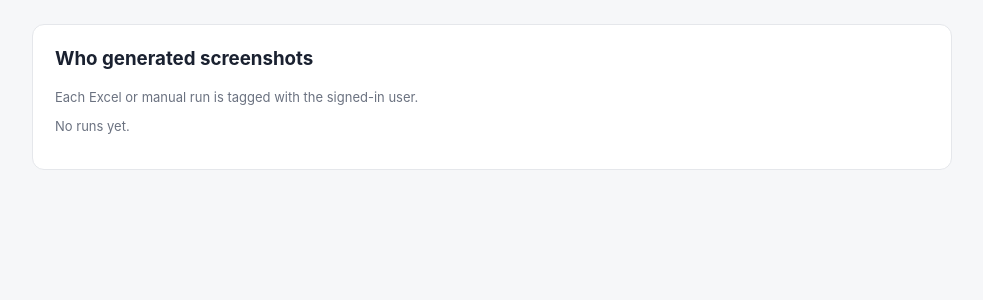
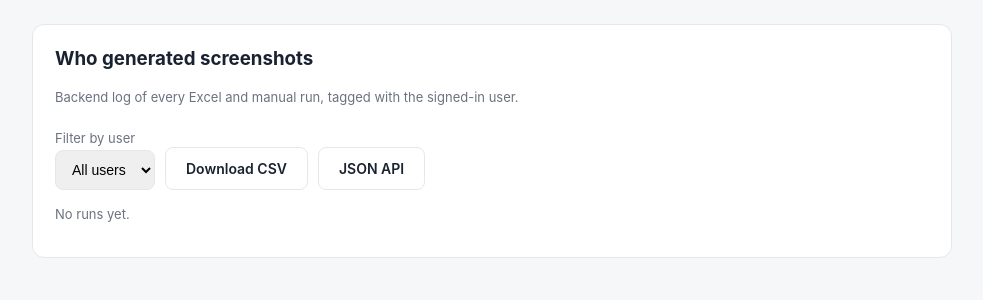
Before and after one commit to InstaServiceTech/screenshot_tool, a Flask app: page /history in a window 1280 px wide. Shown: the part 178-478 px from the top of the page, without its empty margins (148-1131 px from the left). Run offline with Flask 3, Linux system fonts and the light colour scheme; the visitor is signed in with stand-in values (Sample User, id 1).

```diff
--- a/app/app.py
+++ b/app/app.py
@@ -11,6 +11,8 @@ Flows:
 """
 from __future__ import annotations
 
+import csv
+import io
 import json
 import os
 import secrets
@@ -19,7 +21,7 @@ import uuid
 import zipfile
 from datetime import datetime, timedelta, timezone
 
-from flask import (Flask, abort, redirect, render_template, request,
+from flask import (Flask, Response, abort, jsonify, redirect, render_template, request,
                    send_file, session, url_for)
 from werkzeug.middleware.proxy_fix import ProxyFix
 from werkzeug.utils import secure_filename
@@ -86,10 +88,23 @@ def _run_dir(run_id: str) -> str:
     return d
 
 
-def _write_meta(rd: str, **fields) -> None:
+def _client_ip() -> str:
+    fwd = (request.headers.get("X-Forwarded-For") or "").split(",")[0].strip()
+    return fwd or (request.remote_addr or "")
+
+
+def _append_audit(payload: dict) -> None:
+    path = os.path.join(RUNS_DIR, "audit.jsonl")
+    with open(path, "a", encoding="utf-8") as f:
+        f.write(json.dumps(payload, ensure_ascii=False) + "\n")
+
+
+def _write_meta(rd: str, run_id: str, **fields) -> None:
     payload = {
+        "run_id": run_id,
         "user": current_user() or "unknown",
         "created_at": datetime.now(timezone.utc).strftime("%Y-%m-%d %H:%M:%S UTC"),
+        "ip": _client_ip(),
         **fields,
     }
     with open(os.path.join(rd, "meta.json"), "w", encoding="utf-8") as f:
@@ -101,6 +116,9 @@ def _write_meta(rd: str, **fields) -> None:
             f.write(f"Type: {payload['kind']}\n")
         if payload.get("count") is not None:
             f.write(f"Screenshots: {payload['count']}\n")
+        if payload.get("ip"):
+            f.write(f"IP: {payload['ip']}\n")
+    _append_audit(payload)
 
 
 def _read_meta(rd: str) -> dict:
@@ -170,9 +188,7 @@ def index():
                            default_time=DEFAULT_BOOKING_TIME)
 
 
-# ── History ───────────────────────────────────────────────────────────────────
-@app.get("/history")
-def history():
+def _list_runs(user_filter: str = "") -> list[dict]:
     runs = []
     if os.path.isdir(RUNS_DIR):
         for name in os.listdir(RUNS_DIR):
@@ -182,17 +198,53 @@ def history():
             meta = _read_meta(rd)
             if not meta:
                 continue
+            user = str(meta.get("user", "unknown"))
+            if user_filter and user.lower() != user_filter.lower():
+                continue
             runs.append({
                 "run_id": name,
-                "user": meta.get("user", "unknown"),
+                "user": user,
                 "created_at": meta.get("created_at", ""),
                 "kind": meta.get("kind", ""),
                 "count": meta.get("count", ""),
                 "detail": meta.get("detail", ""),
+                "ip": meta.get("ip", ""),
                 "has_zip": os.path.isfile(os.path.join(rd, "screenshots.zip")),
             })
     runs.sort(key=lambda r: r["created_at"], reverse=True)
-    return render_template("history.html", runs=runs)
+    return runs
+
+
+# ── History ───────────────────────────────────────────────────────────────────
+@app.get("/history")
+def history():
+    user_filter = request.args.get("user", "").strip()
+    runs = _list_runs(user_filter)
+    users = sorted({r["user"] for r in _list_runs()})
+    return render_template("history.html", runs=runs, users=users,
+                           user_filter=user_filter)
+
+
+@app.get("/api/history")
+def api_history():
+    user_filter = request.args.get("user", "").strip()
+    return jsonify({"runs": _list_runs(user_filter)})
+
+
+@app.get("/history.csv")
+def history_csv():
+    user_filter = request.args.get("user", "").strip()
+    rows = _list_runs(user_filter)
+    buf = io.StringIO()
+    w = csv.DictWriter(buf, fieldnames=["created_at", "user", "kind", "count", "detail", "ip", "run_id"])
+    w.writeheader()
+    for r in rows:
+        w.writerow({k: r.get(k, "") for k in w.fieldnames})
+    return Response(
+        buf.getvalue(),
+        mimetype="text/csv",
+        headers={"Content-Disposition": "attachment; filename=screenshot-history.csv"},
+    )
 
 
 # ── Excel upload -> preview ───────────────────────────────────────────────────
@@ -279,6 +331,7 @@ def generate(run_id):
     user = current_user() or "unknown"
     _write_meta(
         rd,
+        run_id,
         kind="excel",
         count=len(results),
         detail=os.path.basename(xlsx),
@@ -336,6 +389,7 @@ def manual():
     user = current_user() or "unknown"
     _write_meta(
         rd,
+        run_id,
         kind="manual",
         count=1,
         detail=f"{fname} ({safe_folder(city)})",
--- a/app/templates/history.html
+++ b/app/templates/history.html
@@ -3,7 +3,20 @@
 {% block body %}
   <div class="card">
     <h3 style="margin-top:0">Who generated screenshots</h3>
-    <p class="muted">Each Excel or manual run is tagged with the signed-in user.</p>
+    <p class="muted">Backend log of every Excel and manual run, tagged with the signed-in user.</p>
+    <form method="get" action="{{ url_for('history') }}" style="display:flex;gap:10px;align-items:end;flex-wrap:wrap;margin:12px 0 16px">
+      <div>
+        <label>Filter by user</label>
+        <select name="user" onchange="this.form.submit()" style="padding:10px 12px;border:1px solid var(--line);border-radius:8px;font-size:14px">
+          <option value="">All users</option>
+          {% for u in users %}
+            <option value="{{ u }}" {% if user_filter == u %}selected{% endif %}>{{ u }}</option>
+          {% endfor %}
+        </select>
+      </div>
+      <a class="btn secondary" href="{{ url_for('history_csv', user=user_filter) }}">Download CSV</a>
+      <a class="btn secondary" href="{{ url_for('api_history', user=user_filter) }}">JSON API</a>
+    </form>
     {% if not runs %}
       <p class="muted">No runs yet.</p>
     {% else %}
@@ -16,6 +29,7 @@
               <th>Type</th>
               <th>Count</th>
               <th>Detail</th>
+              <th>IP</th>
               <th></th>
             </tr>
           </thead>
@@ -27,6 +41,7 @@
                 <td>{{ r.kind }}</td>
                 <td>{{ r.count }}</td>
                 <td>{{ r.detail }}</td>
+                <td class="muted">{{ r.ip }}</td>
                 <td>
                   {% if r.has_zip %}
                     <a href="{{ url_for('download', run_id=r.run_id) }}">ZIP</a>
```
